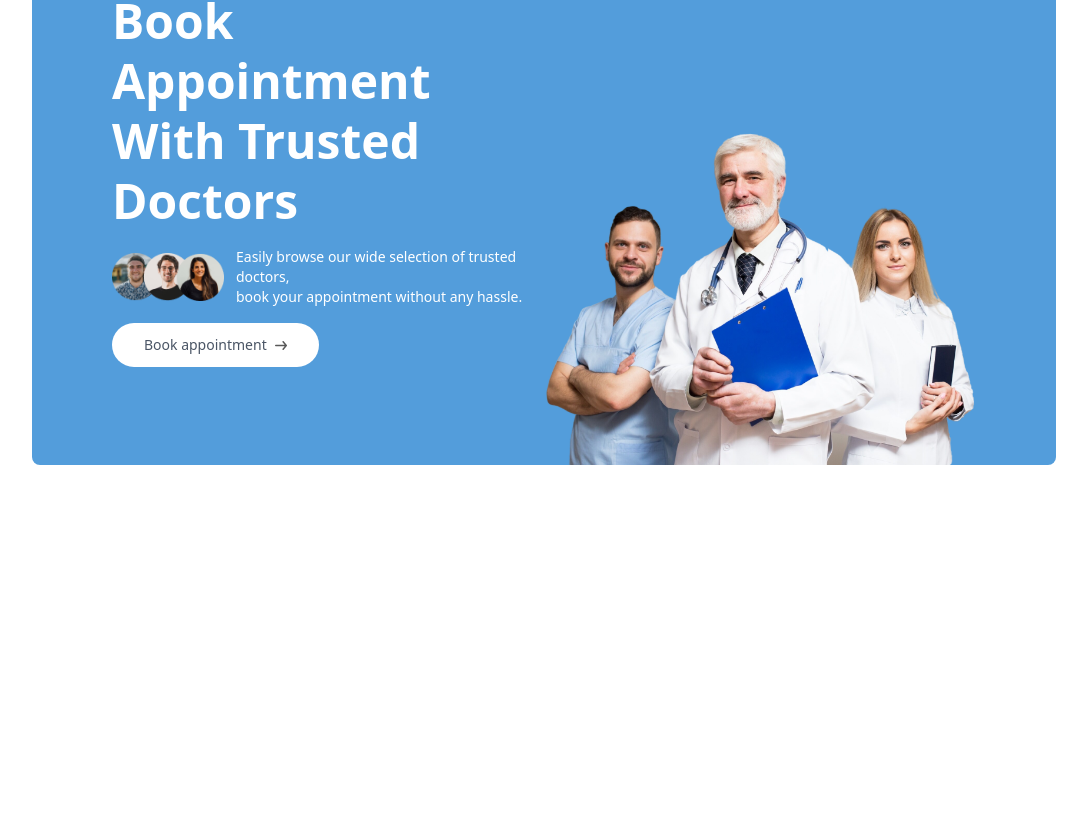
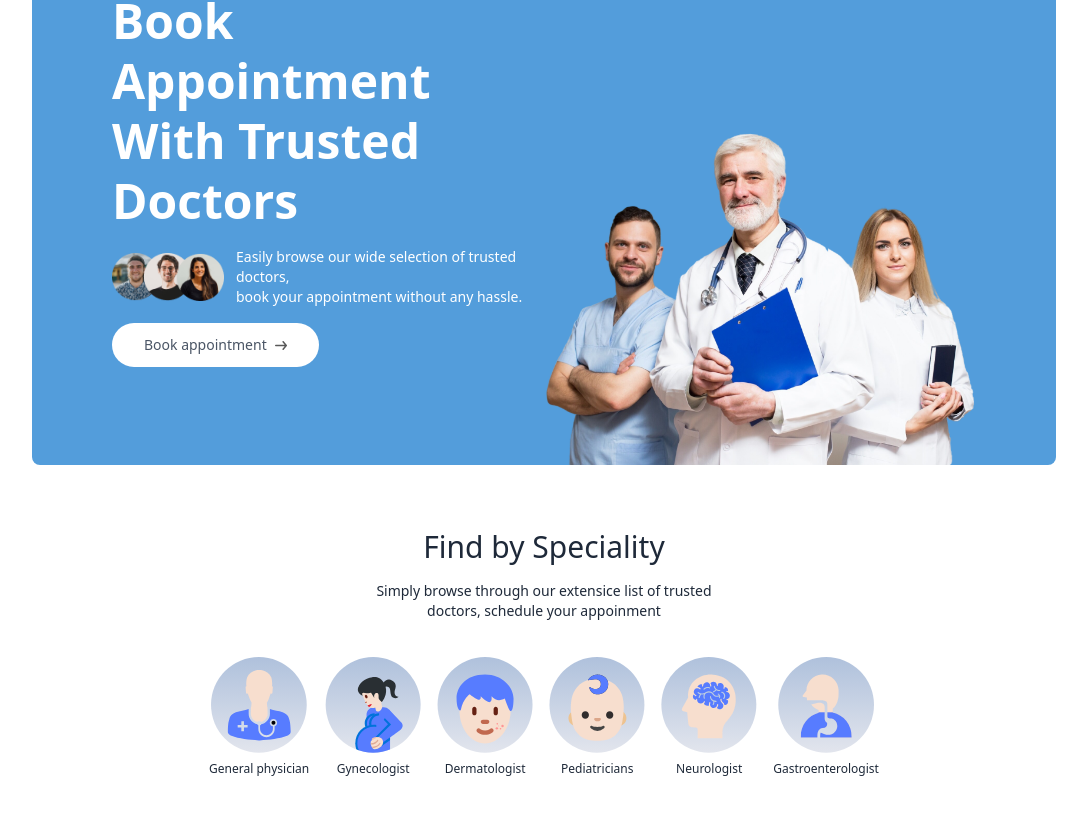
Before and after one commit to aneeshsunganahalli/DocLink, a React (Vite) app in the folder client/: page / in a window 1280 px wide. Shown: the part 273-1088 px from the top of the page, without its empty margins (96-1183 px from the left). Before the commit the page ends 800 px from the top, so only its background shows below. Built offline with nearby package versions, Linux system fonts and the light colour scheme.

Commit message:
Created Speciality Menu

```diff
--- /dev/null
+++ b/client/src/components/SpecialityMenu.jsx
@@ -0,0 +1,24 @@
+import React from 'react';
+import { specialityData } from '../assets/assets_frontend/assets';
+import { Link } from 'react-router-dom';
+
+export default function SpecialityMenu() {
+  return (
+    <div className='flex flex-col items-center gap-4 py-16 text-gray-800' id='speciality'>
+      <h1 className='text-3xl font-medium'>
+        Find by Speciality
+      </h1>
+      <p className='sm:w-1/3 text-center text-sm'>
+        Simply browse through our extensice list of trusted doctors, schedule your appoinment
+      </p>
+      <div className='flex sm:justify-center gap-4 pt-5 w-full overflow-scroll'>
+        {specialityData.map((item,index) => (
+            <Link onClick={() => scrollTo(0,0)} className='flex flex-col items-center text-xs cursor-pointer flex-shrink-0 hover:translate-y-[-10px] transition-all duration-500' to={`/doctors/${item.speciality}`}>
+              <img className='w-16 sm:w-24 mb-2' src={item.image} />
+              <p>{item.speciality}</p>
+            </Link>
+        ))}
+      </div>
+    </div>
+  )
+}
--- a/client/src/index.css
+++ b/client/src/index.css
@@ -7,3 +7,7 @@
 .active hr{
   @apply block
 }
+
+::-webkit-scrollbar{
+  @apply hidden
+}
--- a/client/src/pages/Home.jsx
+++ b/client/src/pages/Home.jsx
@@ -1,10 +1,12 @@
 import React from 'react'
 import Header from '../components/Header'
+import SpecialityMenu from '../components/SpecialityMenu'
 
 export default function Home() {
   return (
     <div>
       <Header />
+      <SpecialityMenu />
     </div>
   )
 }
```
